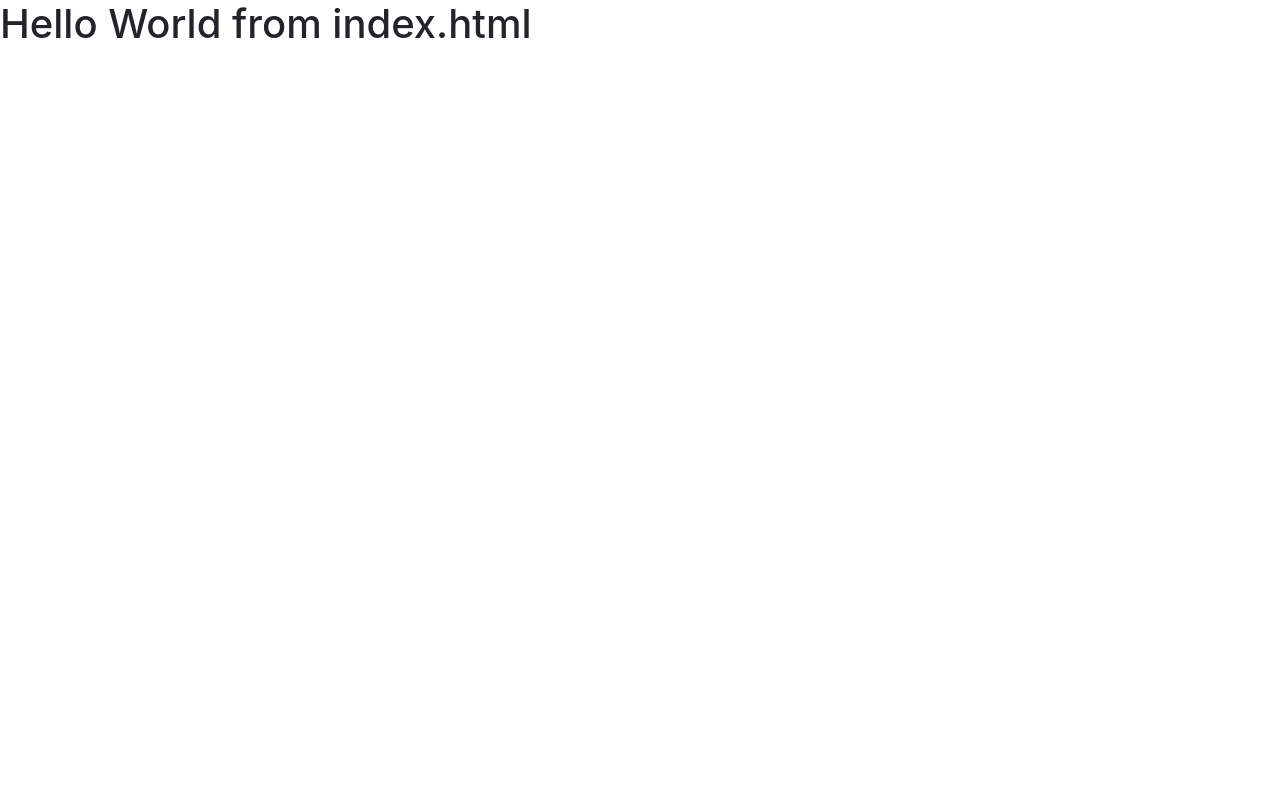
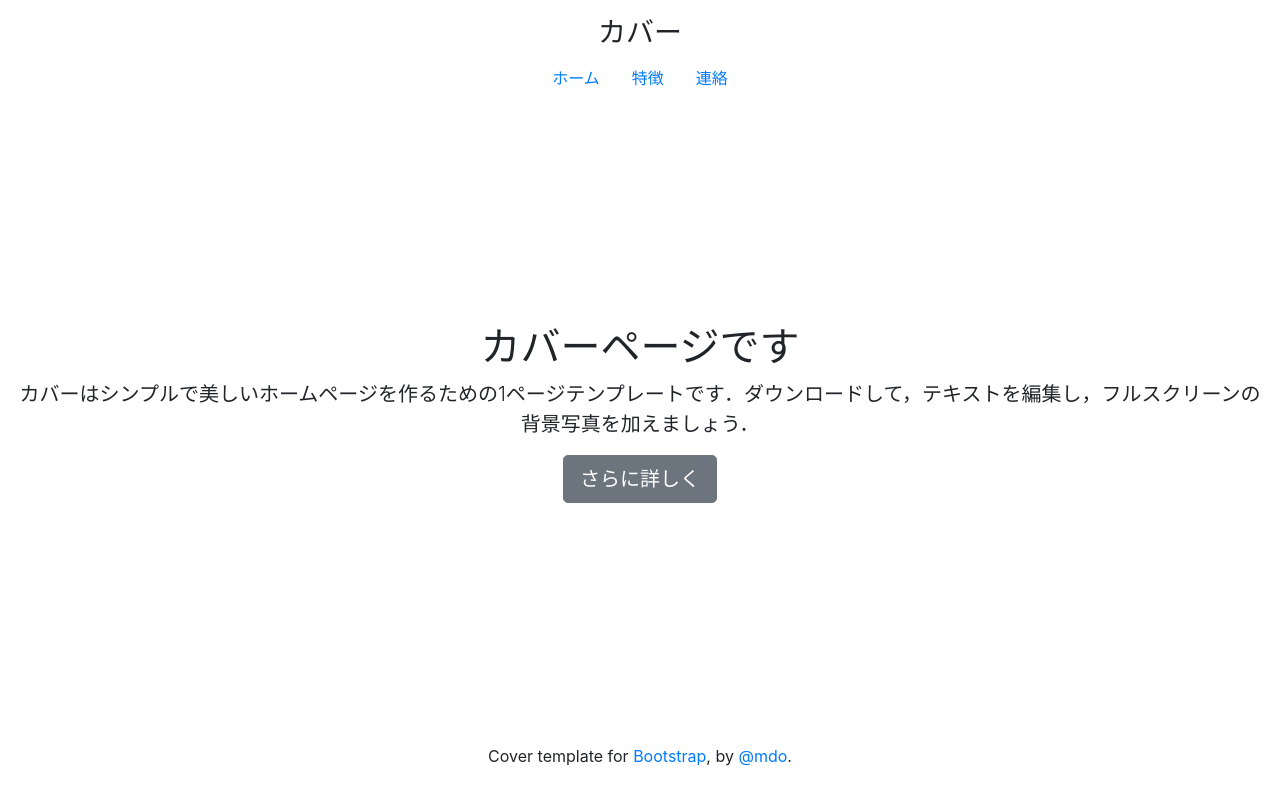
Before and after one commit to JunNishimura/haitlab_h, a Django app: page / in a window 1280 px wide. Run offline with Django 3.2, Linux system fonts and the light colour scheme; some libraries are stand-ins or nearby versions.

Commit message:
index.htmlを少し編集

```diff
--- a/final_project/recommendation/templates/recommendation/index.html
+++ b/final_project/recommendation/templates/recommendation/index.html
@@ -1,6 +1,60 @@
-{% extends "recommendation/base.html" %}
-{% block content %}
+<html lang="ja" >
+  <head>
+    <title>カバー for Bootstrap · Bootstrap</title>
+    <link rel="stylesheet" href="https://stackpath.bootstrapcdn.com/bootstrap/4.5.0/css/bootstrap.min.css">
+    <link href="https://fonts.googleapis.com/css?family=Noto+Sans+JP&display=swap" rel="stylesheet">
+    <link href="cover.css" rel="stylesheet">
+    <link href="../example.css" rel="stylesheet">
+  </head>
+  <body  class="text-center" >
+    <a id="skippy" class="sr-only sr-only-focusable" href="#content">
+  <div class="container">
+    <span class="skiplink-text">Skip to main content</span>
+  </div>
+</a>
 
-<h1>Hello World from index.html</h1>
+    <div class="cover-container d-flex w-100 h-100 p-3 mx-auto flex-column">
+  <header class="masthead mb-auto">
+    <div class="inner">
+      <!-- <h3 class="masthead-brand">Cover</h3> -->
+      <h3 class="masthead-brand">カバー</h3>
+      <nav class="nav nav-masthead justify-content-center">
+        <!-- <a class="nav-link active" href="#">Home</a> -->
+        <a class="nav-link active" href="#">ホーム</a>
+        <!-- <a class="nav-link" href="#">Features</a> -->
+        <a class="nav-link" href="#">特徴</a>
+        <!-- <a class="nav-link" href="#">Contact</a> -->
+        <a class="nav-link" href="#">連絡</a>
+      </nav>
+    </div>
+  </header>
 
-{% endblock content %}
+  <main role="main" class="inner cover">
+    <!-- <h1 class="cover-heading">Cover your page.</h1> -->
+    <h1 class="cover-heading">カバーページです</h1>
+    <!-- <p class="lead">Cover is a one-page template for building simple and beautiful home pages. Download, edit the text, and add your own fullscreen background photo to make it your own.</p> -->
+    <p class="lead">カバーはシンプルで美しいホームページを作るための1ページテンプレートです．ダウンロードして，テキストを編集し，フルスクリーンの背景写真を加えましょう．</p>
+    <p class="lead">
+      <!-- <a href="#" class="btn btn-lg btn-secondary">Learn more</a> -->
+      <a href="#" class="btn btn-lg btn-secondary">さらに詳しく</a>
+    </p>
+  </main>
+
+  <footer class="mastfoot mt-auto">
+    <div class="inner">
+      <p>Cover template for <a href="https://getbootstrap.com/">Bootstrap</a>, by <a href="https://twitter.com/mdo">@mdo</a>.</p>
+    </div>
+  </footer>
+</div>
+
+    <script src="https://code.jquery.com/jquery-3.5.1.slim.min.js" integrity="sha384-DfXdz2htPH0lsSSs5nCTpuj/zy4C+OGpamoFVy38MVBnE+IbbVYUew+OrCXaRkfj" crossorigin="anonymous"></script>
+<script>
+  window.jQuery || document.write('<script src="/docs/4.5/assets/js/vendor/jquery-slim.min.js"><\/script>')
+</script><script src="https://stackpath.bootstrapcdn.com/bootstrap/4.5.0/js/bootstrap.bundle.min.js"></script><script src="/docs/4.5/assets/js/vendor/anchor.min.js"></script>
+<script src="/docs/4.5/assets/js/vendor/clipboard.min.js"></script>
+<script src="/docs/4.5/assets/js/vendor/bs-custom-file-input.min.js"></script>
+<script src="/docs/4.5/assets/js/src/application.js"></script>
+<script src="/docs/4.5/assets/js/src/search.js"></script>
+<script src="/docs/4.5/assets/js/src/ie-emulation-modes-warning.js"></script>
+  </body>
+</html>
```
